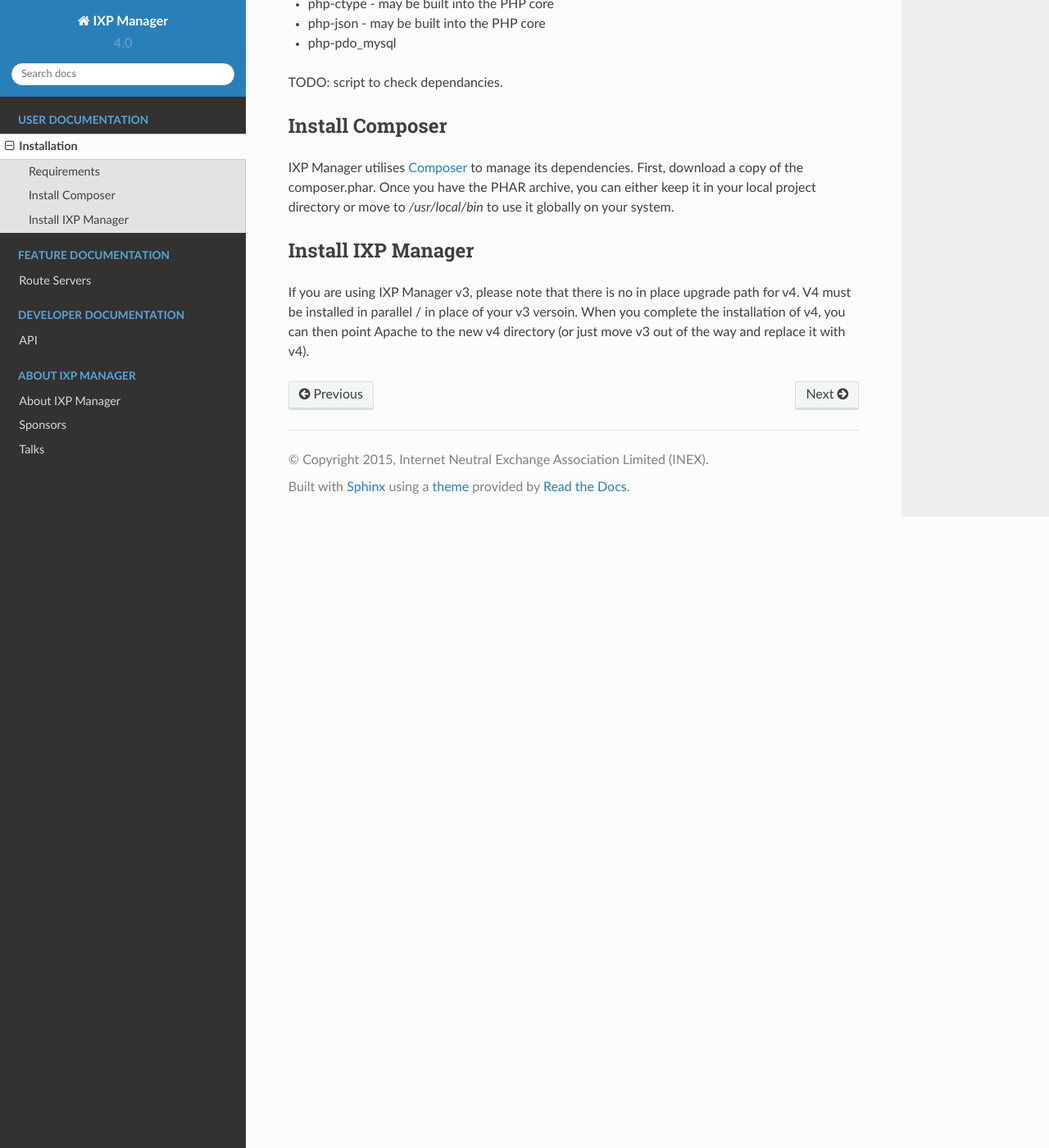
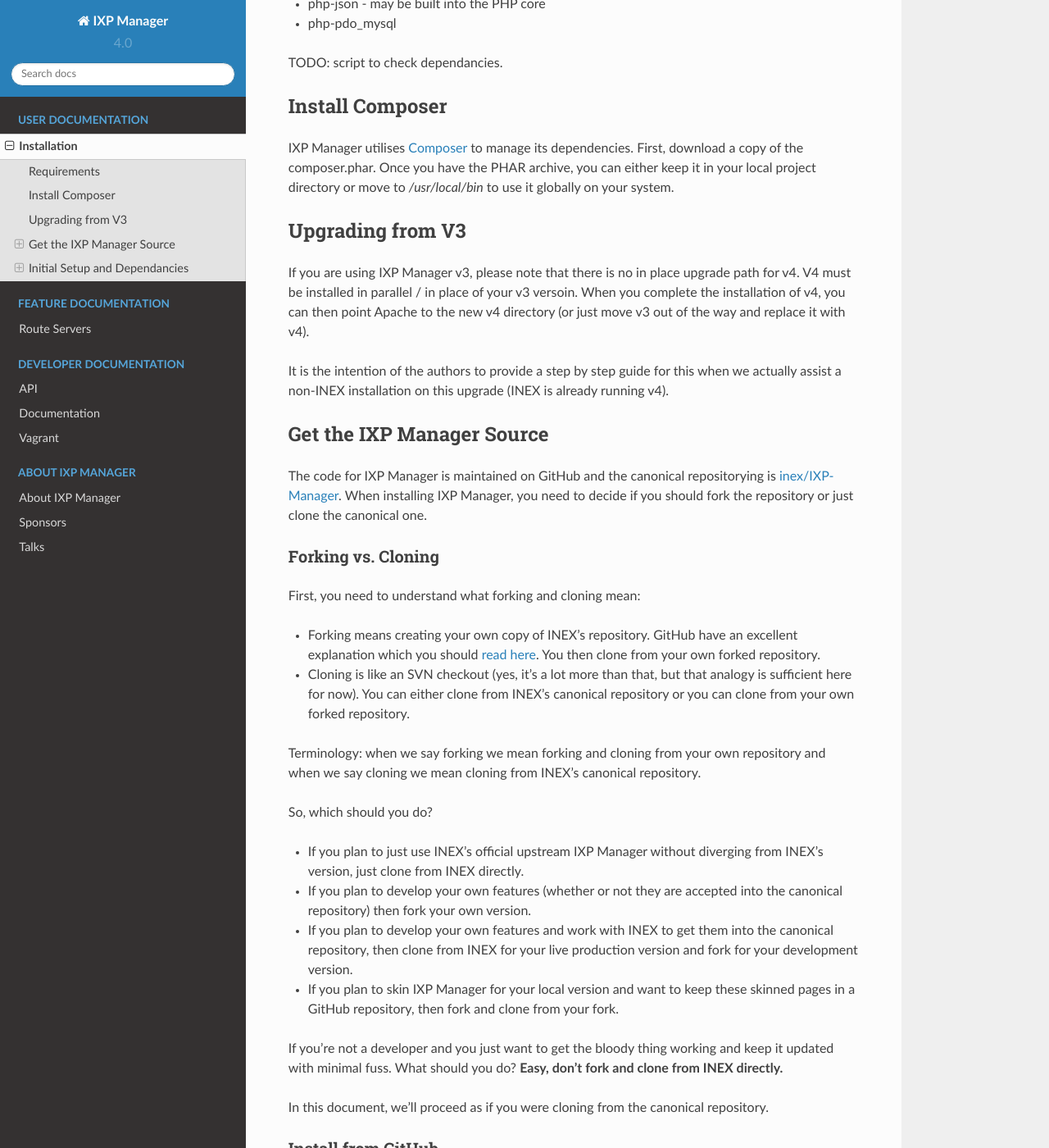
Before and after one commit to Cloudxtreme/ixp-manager-docs, a Sphinx documentation site: the page built from docs/install.rst, in a window 1280 px wide and 1400 px high, scrolled down 1039 px. Shown: the whole window at 82% size. Built offline with Sphinx 7.4.7 and the Read the Docs theme 2.0.0, drawn with Linux system fonts in a browser that asks for light colours; some of the changed text lies outside the part shown.

Commit message:
Update docs

```diff
--- a/docs/conf.py
+++ b/docs/conf.py
@@ -24,6 +24,9 @@
     import sphinx_rtd_theme
     html_theme = 'sphinx_rtd_theme'
     html_theme_path = [sphinx_rtd_theme.get_html_theme_path()]
+
+# otherwise, readthedocs.org uses their theme by default, so no need to specify it
+
 
 
 # If extensions (or modules to document with autodoc) are in another directory,
--- a/docs/install.rst
+++ b/docs/install.rst
@@ -53,9 +53,100 @@
 
 .. _Composer: http://getcomposer.org/
 
-Install IXP Manager
--------------------
+
+Upgrading from V3
+-----------------
 
 If you are using IXP Manager v3, please note that there is no in place upgrade path for v4. V4 must be installed
 in parallel / in place of your v3 versoin. When you complete the installation of v4, you can then point Apache
 to the new v4 directory (or just move v3 out of the way and replace it with v4).
+
+It is the intention of the authors to provide a step by step guide for this when we actually assist a non-INEX
+installation on this upgrade (INEX is already running v4).
+
+Get the IXP Manager Source
+--------------------------
+
+The code for IXP Manager is maintained on GitHub and the canonical repositorying is `inex/IXP-Manager`_. When
+installing IXP Manager, you need to decide if you should fork the repository or just clone the canonical one.
+
+.. _inex/IXP-Manager: https://github.com/inex/IXP-Manager
+
+Forking vs. Cloning
++++++++++++++++++++
+
+First, you need to understand what forking and cloning mean:
+
+- Forking means creating your own copy of INEX's repository. GitHub have an excellent explanation which you should
+  `read here <https://help.github.com/articles/fork-a-repo>`_. You then clone from your own forked repository.
+- Cloning is like an SVN checkout (yes, it's a lot more than that, but that analogy is sufficient here for now). You
+  can either clone from INEX's canonical repository or you can clone from your own forked repository.
+
+Terminology: when we say forking we mean forking and cloning from your own repository and when we say cloning we mean
+cloning from INEX's canonical repository.
+
+So, which should you do?
+
+- If you plan to just use INEX's official upstream IXP Manager without diverging from INEX's version, just clone
+  from INEX directly.
+- If you plan to develop your own features (whether or not they are accepted into the canonical repository) then fork
+  your own version.
+- If you plan to develop your own features and work with INEX to get them into the canonical repository, then clone
+  from INEX for your live production version and fork for your development version.
+- If you plan to skin IXP Manager for your local version and want to keep these skinned pages in a GitHub repository,
+  then fork and clone from your fork.
+
+If you're not a developer and you just want to get the bloody thing working and keep it updated with minimal fuss.
+What should you do? **Easy, don't fork and clone from INEX directly.**
+
+In this document, we'll proceed as if you were cloning from the canonical repository.
+
+Install from GitHub
++++++++++++++++++++
+
+Log into the server where you wish to install IXP Manager. Move to the directory where you wish to store the source.
+Note that it should not be checked out into any web exposed directory (e.g. do not checkout to ``/var/www``). In my case,
+I'm going to use ``/usr/local/ixp`` so I:
+
+::
+
+  cd /usr/local
+  git clone https://github.com/inex/IXP-Manager.git ixp
+
+
+Initial Setup and Dependancies
+------------------------------
+
+Now that you have the code, you need to set up a database, enter basic configuration parameters, etc.
+
+
+Database Setup
+++++++++++++++
+
+Use whatever means you like to create a database and user for IXP Manager. For example:
+
+::
+
+  $ mysql -u root -p
+  CREATE DATABASE `ixp` CHARACTER SET = 'utf8mb4' COLLATE = 'utf8mb4_unicode_ci';
+  GRANT ALL ON `ixp`.* TO `ixp`@`127.0.0.1` IDENTIFIED BY 'password';
+  GRANT ALL ON `ixp`.* TO `ixp`@`localhost` IDENTIFIED BY 'password';
+  FLUSH PRIVILEGES;
+
+In the directory where you cloned IXP Manager (``/usr/local/ixp`` in this example), create a file called ``.env`` with:
+
+::
+
+  DB_HOST=127.0.0.1
+  DB_DATABASE=ixp
+  DB_USERNAME=ixp
+  DB_PASSWORD=password
+
+Dependencies
+++++++++++++
+
+As mentioned above, we are using *composer* for dependency management - you must now install dependancies via:
+
+::
+
+  composer install
```
Also changed, not shown: other parts of docs/install.rst (+1 -1 lines), docs/dev/documentation.rst (added, +28 -0 lines), docs/dev/vagrant.rst (added, +14 -0 lines).
